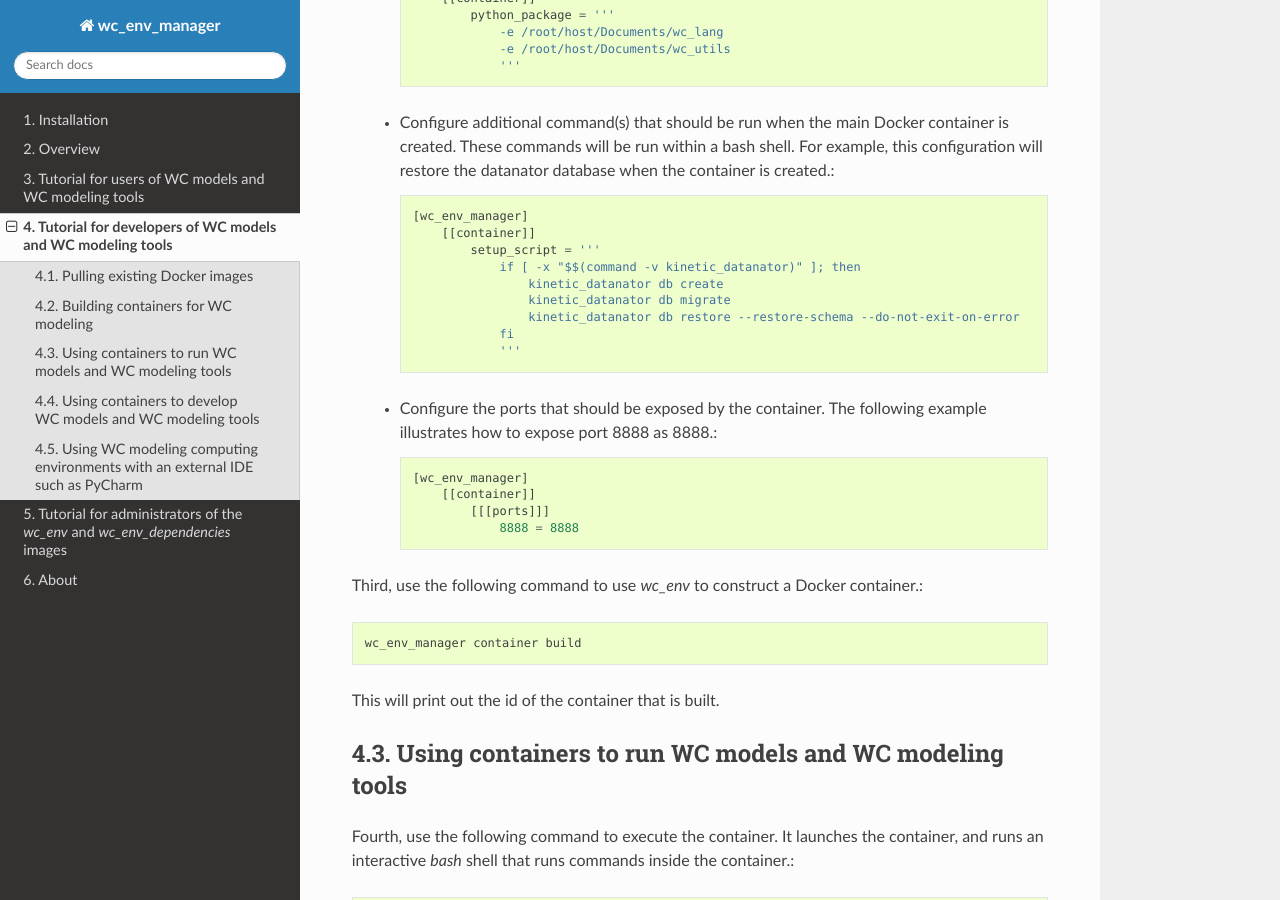
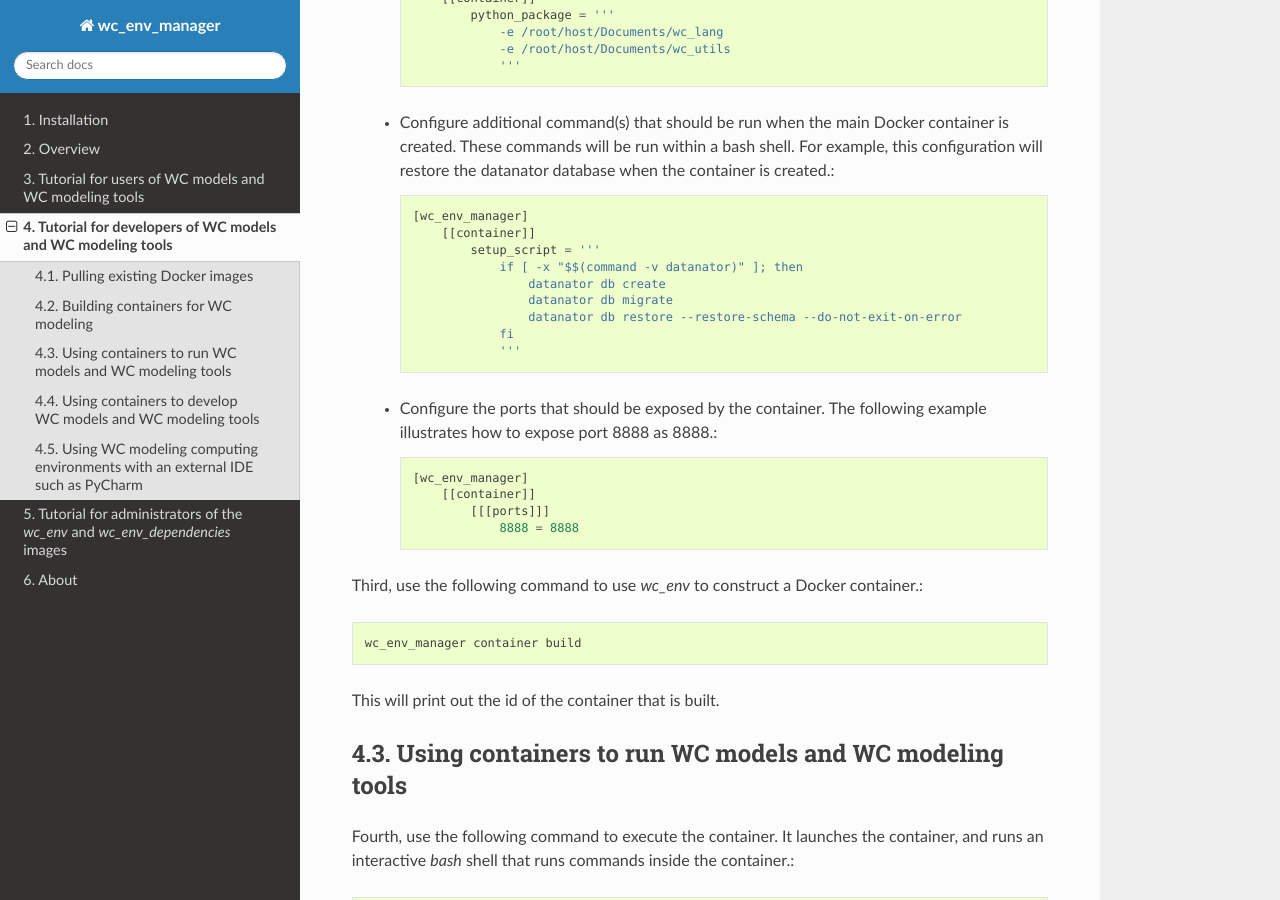
Before and after one commit to KarrLab/wc_env_manager, a Sphinx documentation site: the page built from docs/tutorial_developers.rst, in a window 1280 px wide and 900 px high, scrolled down 2183 px. Built offline with Sphinx 7.4.7 and the Read the Docs theme 2.0.0, drawn with Linux system fonts in a browser that asks for light colours; pages that are not in the unit, such as notebooks, are missing from menus.

Commit message:
renaming kinetic_datanator to datanator

```diff
--- a/docs/tutorial_developers.rst
+++ b/docs/tutorial_developers.rst
@@ -70,10 +70,10 @@ Second, set the configuration for the containers created by *wc_env_manager* by
         [wc_env_manager]
             [[container]]
                 setup_script = '''
-                    if [ -x "$$(command -v kinetic_datanator)" ]; then
-                        kinetic_datanator db create
-                        kinetic_datanator db migrate
-                        kinetic_datanator db restore --restore-schema --do-not-exit-on-error
+                    if [ -x "$$(command -v datanator)" ]; then
+                        datanator db create
+                        datanator db migrate
+                        datanator db restore --restore-schema --do-not-exit-on-error
                     fi
                     '''
 
```
Also changed, not shown: 2 other files.
